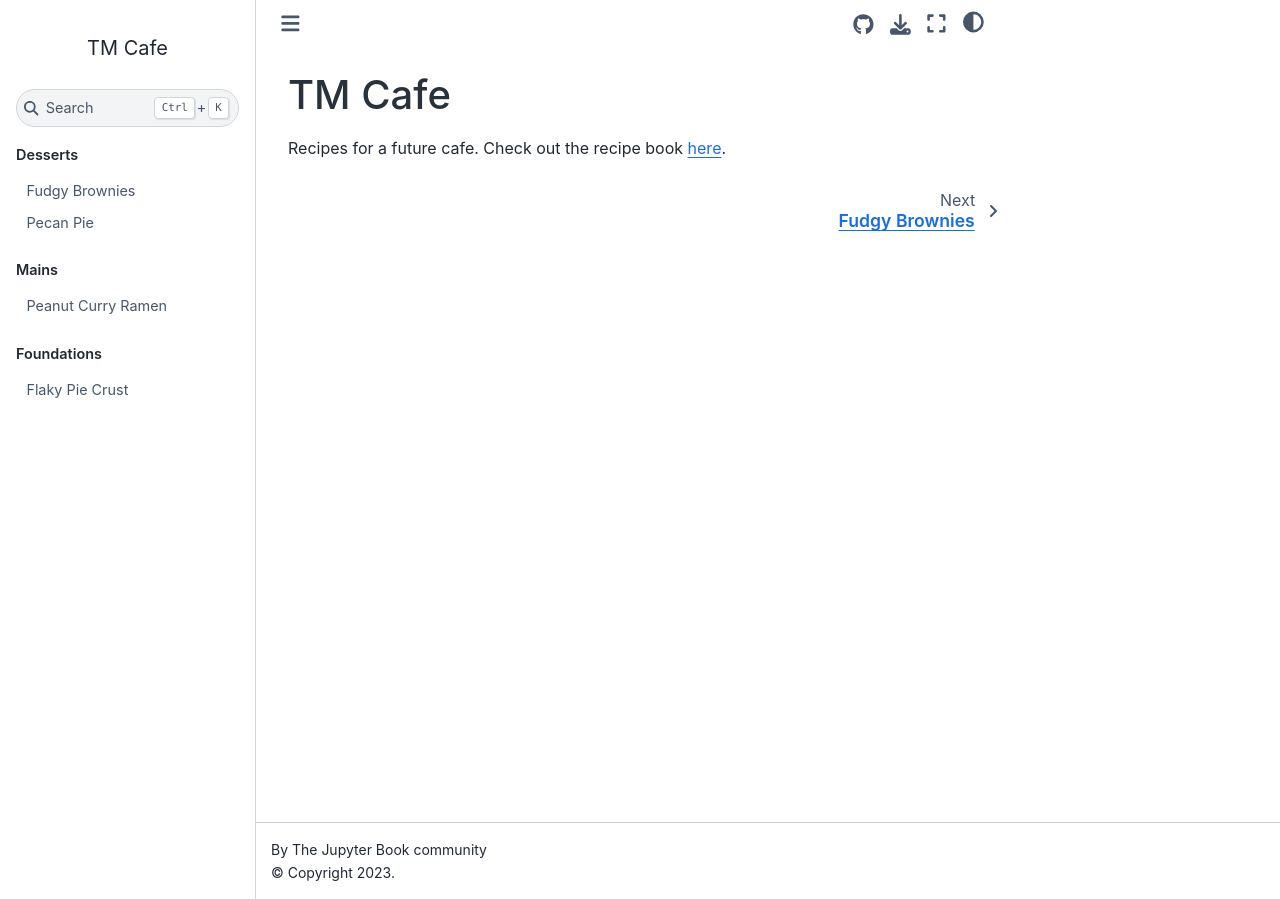
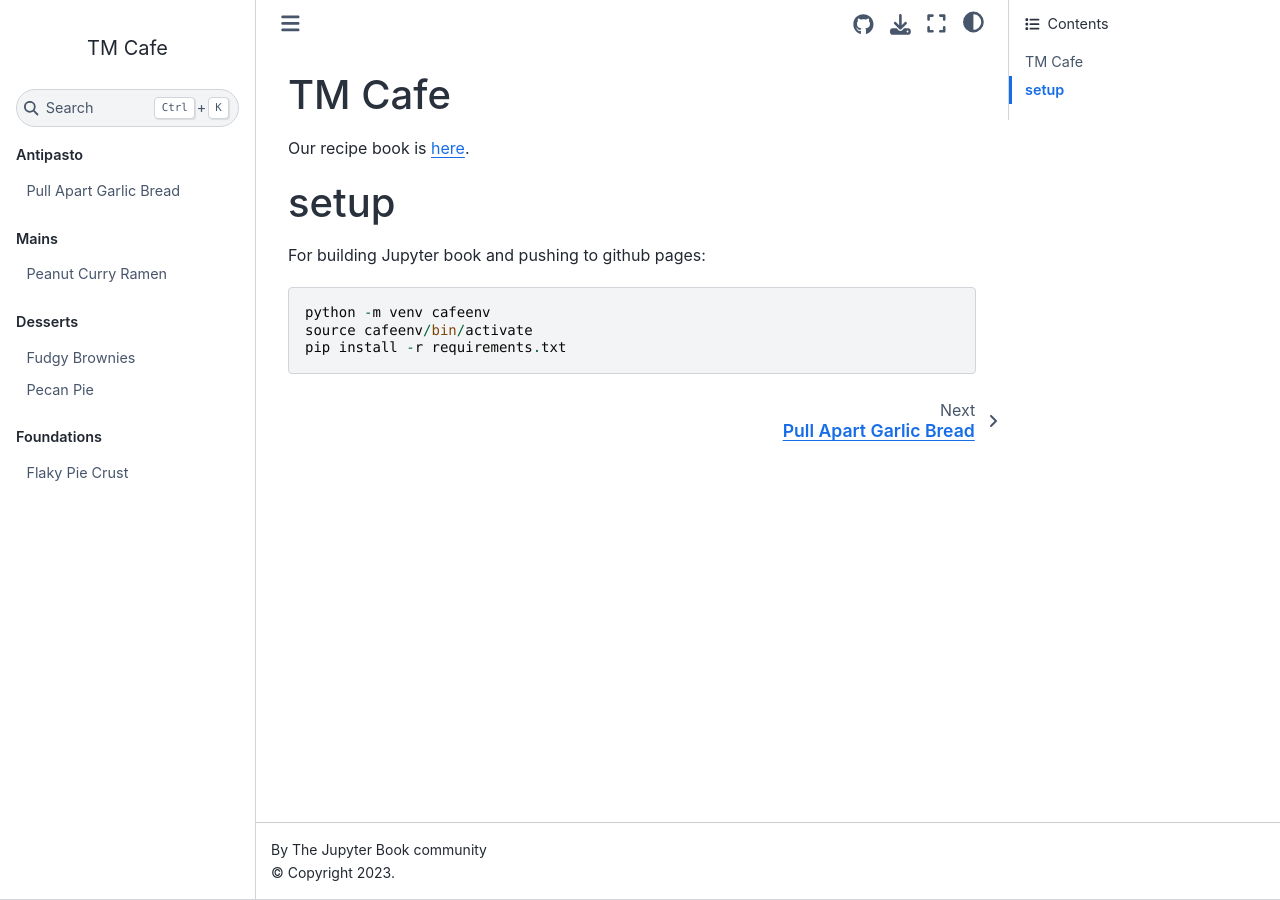
Before and after one commit to makto-toruk/tm-cafe, a Jupyter Book: the page built from README.md, in a window 1280 px wide. Built offline with Jupyter Book 1.0.4 settings and Sphinx 7.4.7 and the Sphinx Book theme 1.1.4, drawn with Linux system fonts in a browser that asks for light colours.

Commit message:
add garlic bread

````diff
--- a/README.md
+++ b/README.md
@@ -1,2 +1,10 @@
 # TM Cafe
-Recipes for a future cafe. Check out the recipe book [here](https://makto-toruk.github.io/tm-cafe/README.html).
+Our recipe book is [here](https://makto-toruk.github.io/tm-cafe/README.html).
+
+# setup
+For building Jupyter book and pushing to github pages:
+```
+python -m venv cafeenv
+source cafeenv/bin/activate
+pip install -r requirements.txt
+```
--- a/_config.yml
+++ b/_config.yml
@@ -19,3 +19,7 @@ html:
 # Launch button settings
 repository:
   url: https://github.com/makto-toruk/tm-cafe
+
+#######################################################################################
+# Exclude pages from build
+exclude_patterns: [cafeenv/*]
--- a/_toc.yml
+++ b/_toc.yml
@@ -1,13 +1,16 @@
 format: jb-book
 root: README
 parts:
+  - caption: Antipasto
+    chapters:
+    - file: antipasto/pull-apart-garlic-bread
+  - caption: Mains
+    chapters:
+    - file: mains/peanut-curry-ramen
   - caption: Desserts
     chapters:
     - file: desserts/fudgy-brownies
     - file: desserts/pecan-pie
-  - caption: Mains
-    chapters:
-    - file: mains/peanut-curry-ramen
   - caption: Foundations
     chapters:
     - file: base/pie-crust
--- /dev/null
+++ b/requirements.txt
@@ -0,0 +1,2 @@
+jupyter-book
+ghp-import
````
Also changed, not shown: antipasto/pull-apart-garlic-bread.md (added, +48 -0 lines), images/pull-apart-garlic-bread.jpg (added), 1 other file.
